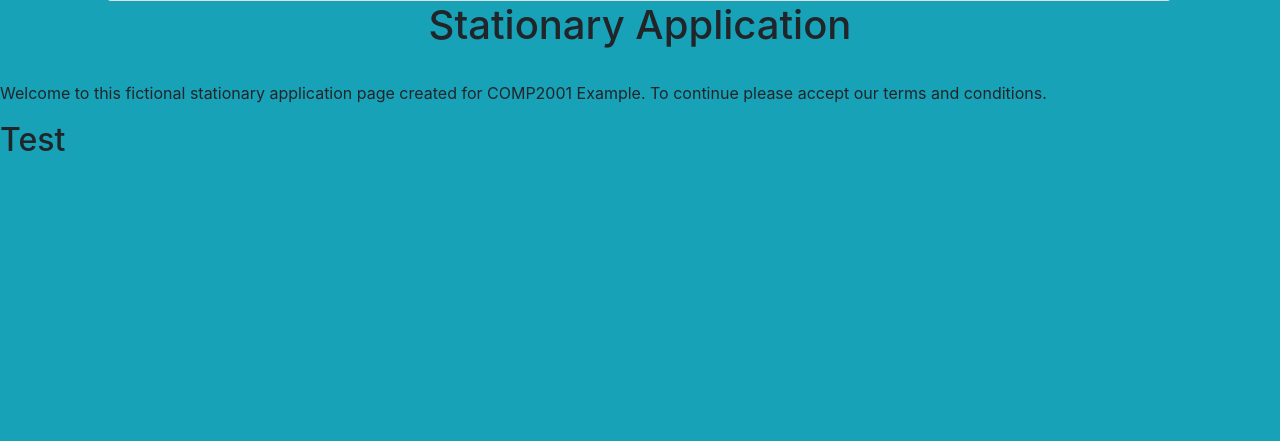
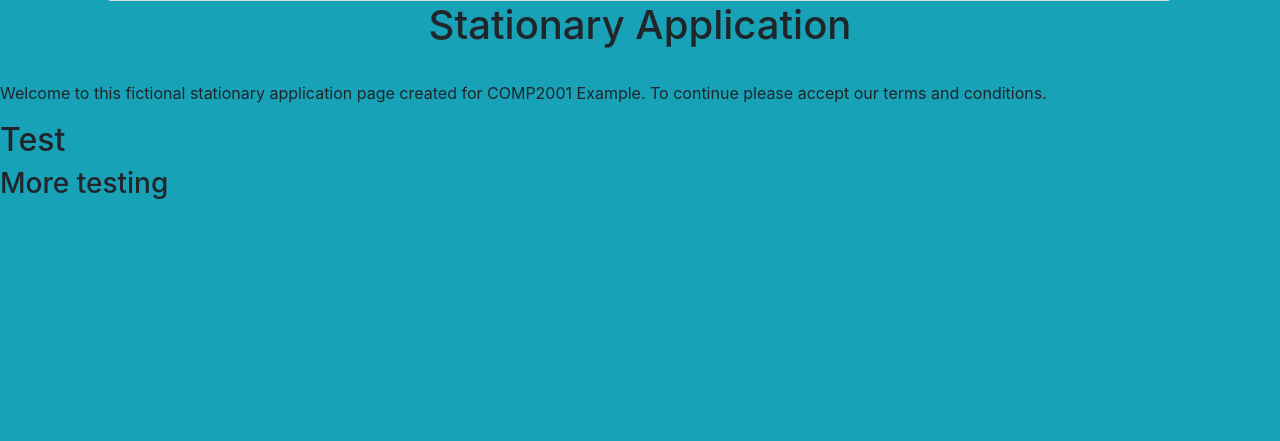
Before and after one commit to SteveSerjeant/COMP2001_PHP, a PHP site: page /index.php in a window 1280 px wide. Shown: the part 251-692 px from the top of the page. Run offline with PHP 8.4, Linux system fonts and the light colour scheme; some libraries are stand-ins or nearby versions.

```diff
--- a/UnitFour/public/index.php
+++ b/UnitFour/public/index.php
@@ -18,6 +18,7 @@ include_once 'header.php';
     for COMP2001 Example. To continue please accept our terms and
     conditions.</p>
     <h2>Test</h2>
+    <h3>More testing</h3>
 
 
 
```
